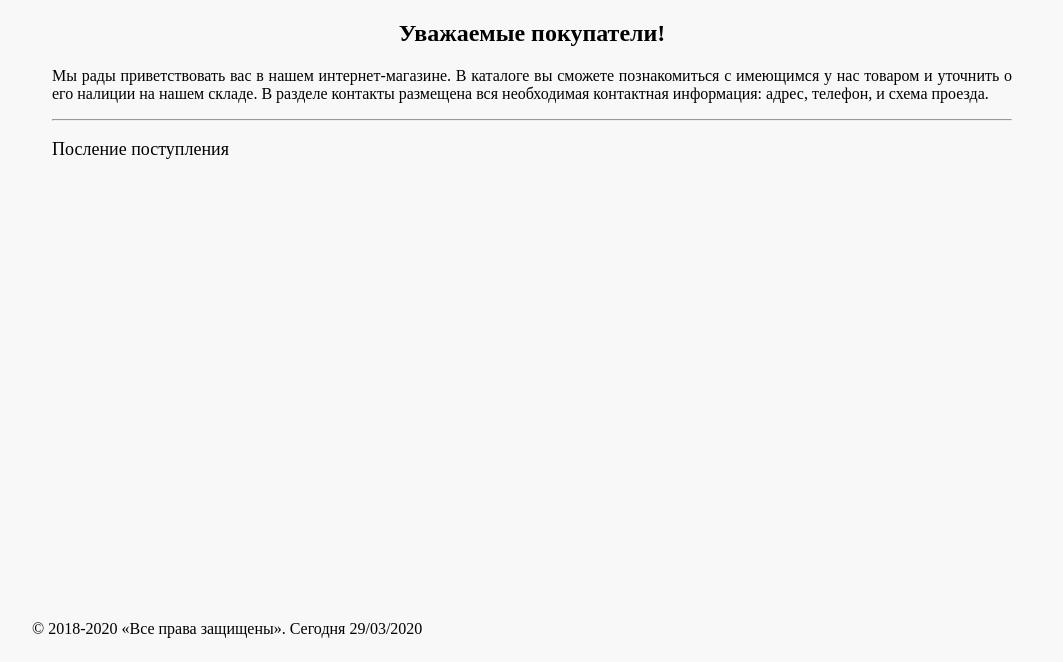
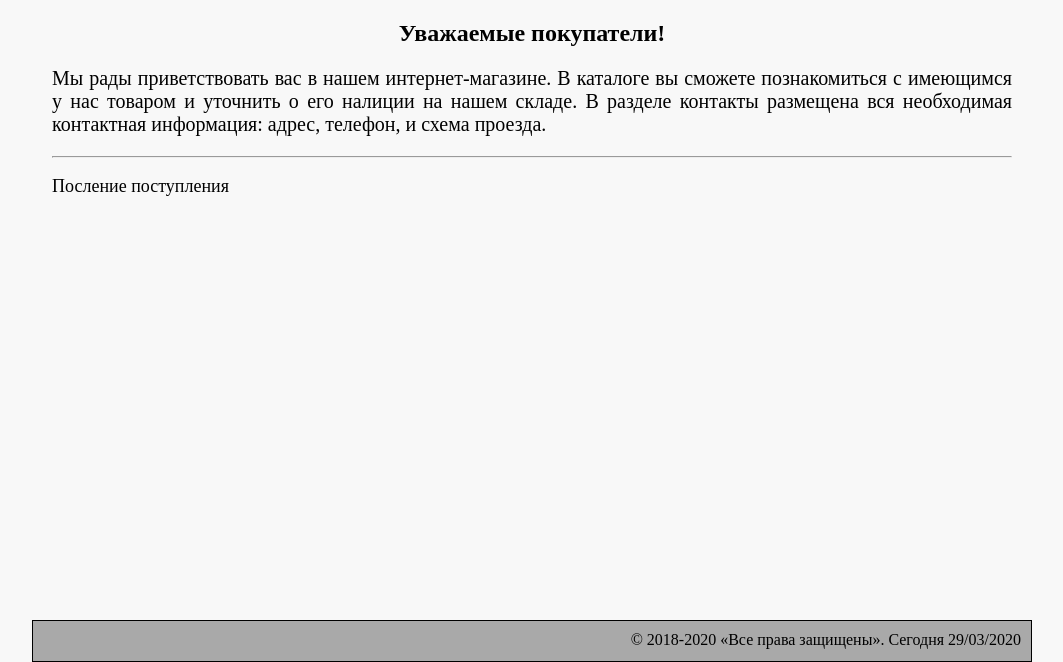
Before and after one commit to evlx87/shop_it_trade, a Django app: template backend/templates/mainapp/index.html in a window 1280 px wide. Shown: the part 162-824 px from the top of the page, without its empty margins (108-1171 px from the left). Before the commit the page ends 800 px from the top, so only its background shows below. Run offline with Django 3.2, Linux system fonts and the light colour scheme; the template is opened without the code that fills it, so the values that code supplies are empty.

Commit message:
add footer in style.css; remove repeating main menu from catalog.html and contacts.html

```diff
--- a/backend/static/css/style.css
+++ b/backend/static/css/style.css
@@ -70,12 +70,22 @@ h3 {
     margin-left: auto;
     margin-right: auto;
 }
-/*.index_content {*/
-/*	height: 600px;*/
-/*}*/
 .content {
     height: 600px;
     padding-left: 20px;
     padding-right: 20px;
     text-align: justify;
 }
+.greeting {
+    text-align: justify;
+	font-size: 20px;
+}
+.footer {
+    border: 1px solid black;
+    height: 30px;
+    width: auto;
+    background: #A9A9A9;
+    text-align: right;
+    padding-right: 10px;
+    padding-top: 10px;
+}
--- a/backend/templates/mainapp/catalog.html
+++ b/backend/templates/mainapp/catalog.html
@@ -2,9 +2,6 @@
 {% load static %}
 
 {% block page_content %}
-
-    {% include 'mainapp/includes/inc__main_menu.html' %}
-
     <h2>Каталог товаров</h2>
     <p class="catalog_content"></p>
     {% for item in product %}
--- a/backend/templates/mainapp/contacts.html
+++ b/backend/templates/mainapp/contacts.html
@@ -1,8 +1,6 @@
 {% extends 'mainapp/base.html' %}
 
 {% block page_content %}
-
-{% include 'mainapp/includes/inc__main_menu.html' %}
     <h2>Контактная информация</h2>
     <div class="contact_left_side">
         <p>
```
Also changed, not shown: backend/static/img/bookmark.png (deleted).
